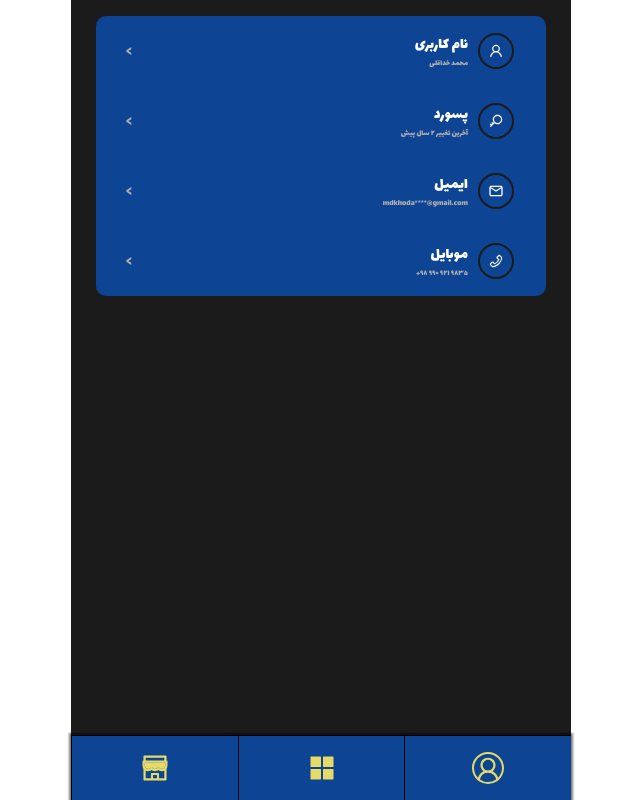
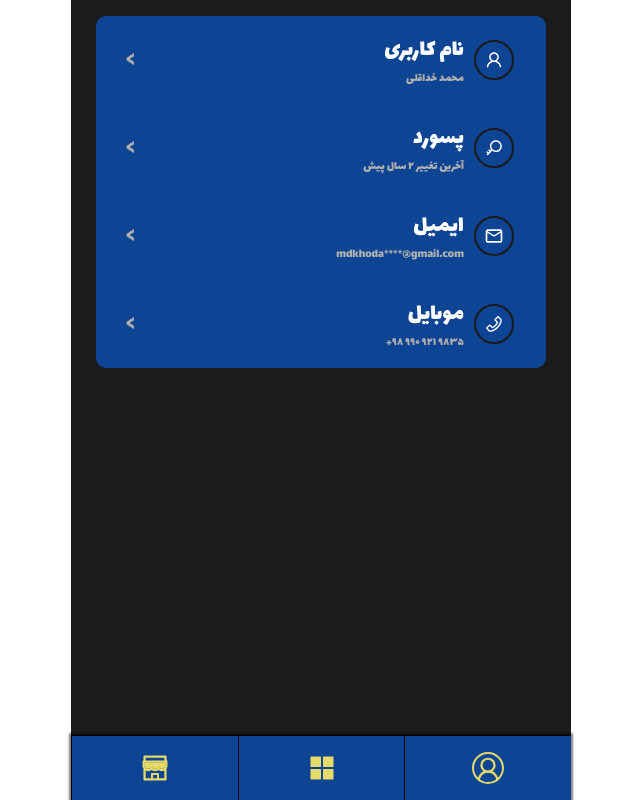
Before and after one commit to MKhodagholi/hokm-online, a React (Create React App) app: page /profile in a window 1280 px wide. Shown: the whole page, without its empty margins (319-959 px from the left). Built offline with nearby package versions, Linux system fonts and the light colour scheme.

Commit message:
41. change size again

```diff
--- a/src/pages/Profile/UserInformationStyled.js
+++ b/src/pages/Profile/UserInformationStyled.js
@@ -14,14 +14,14 @@ const UserInformationStyled = styled.div`
     display: flex;
     align-items: center;
     padding: 1rem;
-    font-size: 1rem;
+    font-size: 1.5rem;
     width: 100%;
     svg {
       margin: 0 1rem;
       margin-left: 0;
       margin-left: 10px;
       padding: 0.5rem;
-      font-size: 2.25rem;
+      font-size: 2.5rem;
       border: 2px solid ${({ theme }) => theme.colors.primary};
       border-radius: 50%;
     }
@@ -29,7 +29,7 @@ const UserInformationStyled = styled.div`
       display: flex;
       flex-direction: column;
       span {
-        font-size: 0.5rem;
+        font-size: 0.75rem;
         color: ${({ theme }) => theme.colors.grayColor};
       }
     }
```
